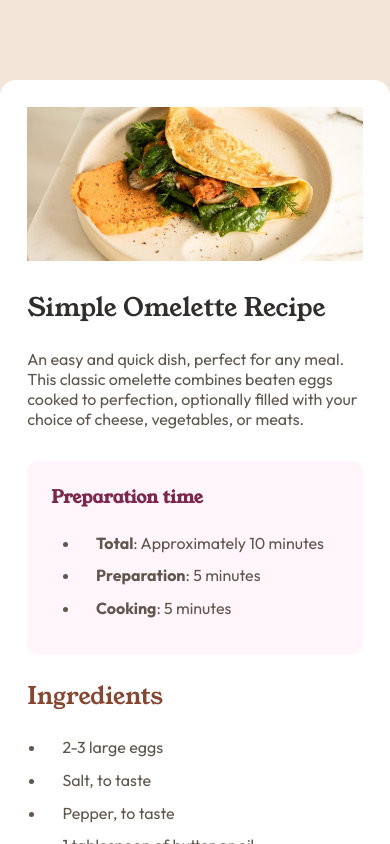
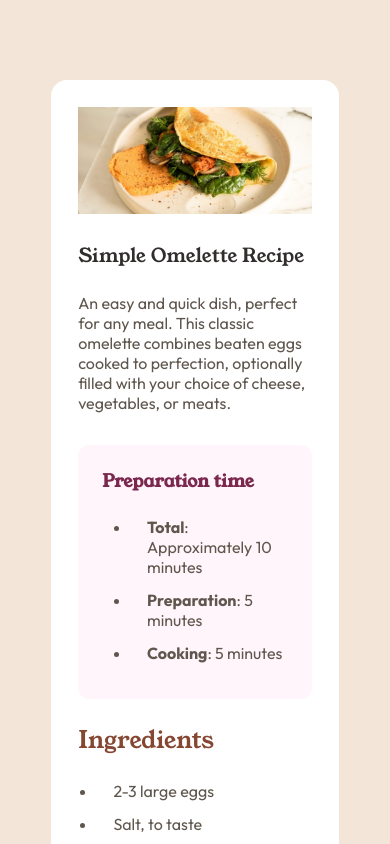
Before and after one commit to darellanodev/fm-projects, a Vue app in the folder 04-recipe-page-main/: page / in a window 390 px wide. Shown: the top 844 px of the page. Built offline with nearby package versions, Linux system fonts and the light colour scheme.

Commit message:
feat(project4): Add clamp to width card and adjust h1 font-size clamp

```diff
--- a/04-recipe-page-main/src/assets/main.css
+++ b/04-recipe-page-main/src/assets/main.css
@@ -35,7 +35,7 @@
   --radius-card: 1rem;
   --radius-md: 0.7rem;
   --padding-table: var(--spacing-s);
-  --width-card: 45rem;
+  --width-card: clamp(18rem, 70vw, 45rem);
 }
 
 body {
@@ -54,7 +54,7 @@ h2 {
 h1 {
   font-family: var(--font-secondary);
   font-weight: 400;
-  font-size: clamp(1.5rem, 6.5vw, 2.4rem);
+  font-size: clamp(1.2rem, 4.5vw, 2.4rem);
   color: var(--color-stone-900);
 }
 
```
